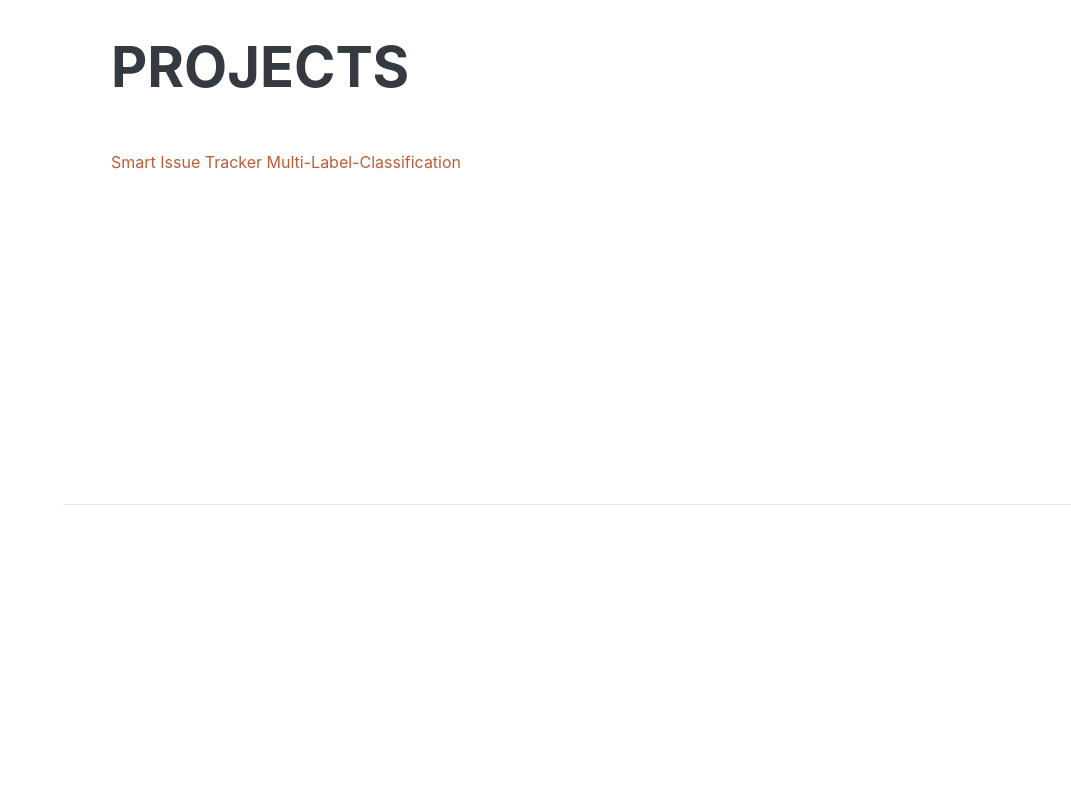
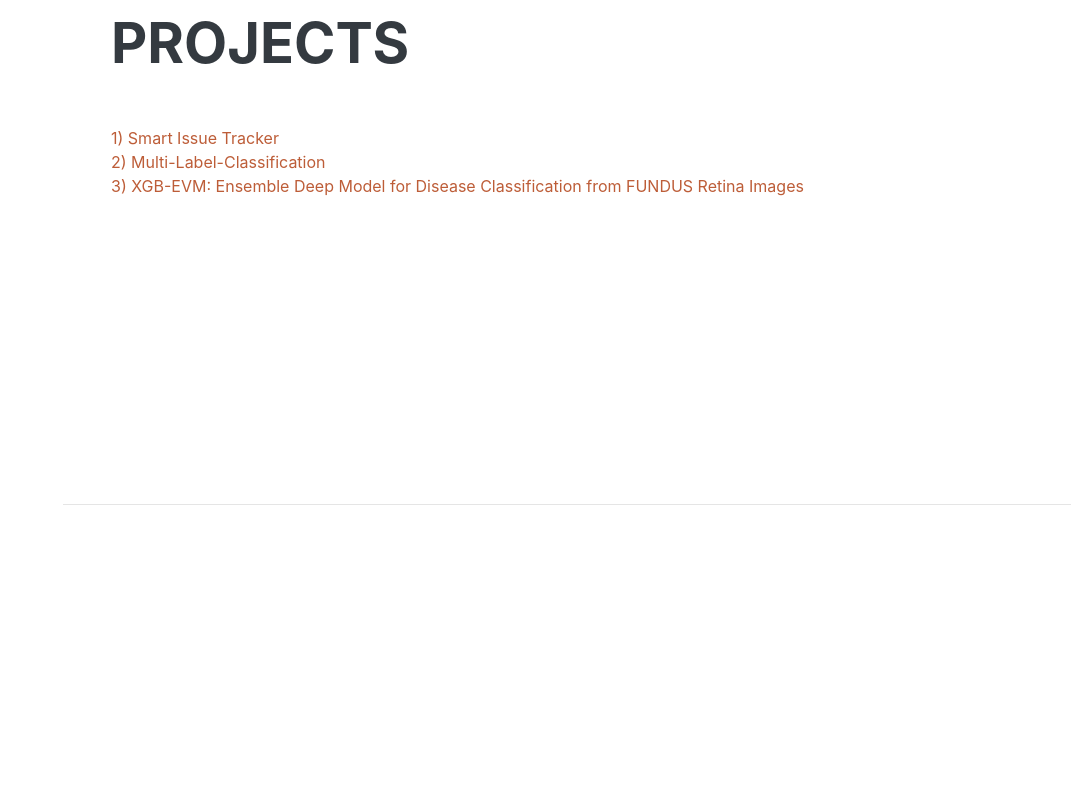
Before and after one commit to gauravjain10/resume, a plain HTML site: page index.html in a window 1280 px wide. Shown: the part 3500-4300 px from the top of the page, without its empty margins (209-1280 px from the left). Drawn offline with nearby package versions, Linux system fonts and the light colour scheme; a web font is replaced by a local one.

Commit message:
Update index.html

```diff
--- a/index.html
+++ b/index.html
@@ -130,8 +130,11 @@
             <section class="resume-section" id="project">
                 <div class="resume-section-content">
                     <h2 class="mb-5">Projects</h2>
-					<a href="https://app-smart-tracker.herokuapp.com/home">Smart Issue Tracker</a>
-			                <a href="https://multi-label-classification.herokuapp.com/">Multi-Label-Classification</a>
+					<a href="https://app-smart-tracker.herokuapp.com/home">1) Smart Issue Tracker</a>
+					<br>
+			        <a href="https://multi-label-classification.herokuapp.com/">2) Multi-Label-Classification</a>
+					<br>
+					<a href="https://github.com/mshik/XGB-EVM">3) XGB-EVM: Ensemble Deep Model for Disease Classification from FUNDUS Retina Images</a>
                 </div>
             </section>
 
@@ -150,6 +153,10 @@
                 <div class="resume-section-content">
                     <h2 class="mb-5">Recognition & Certifications</h2>
                     <ul class="fa-ul mb-0">
+						<li>
+                            <span class="fa-li"><i class="fas fa-trophy text-warning"></i></span>
+                           First prize as a team of three in the "AI for Healthcare Hackathon" sponsored by SINE IIT Bombay and Derbi Foundation.
+                        </li>
                         <li>
                             <span class="fa-li"><i class="fas fa-trophy text-warning"></i></span>
                             Specialization in Python from University of Michigan(Coursera)
```
